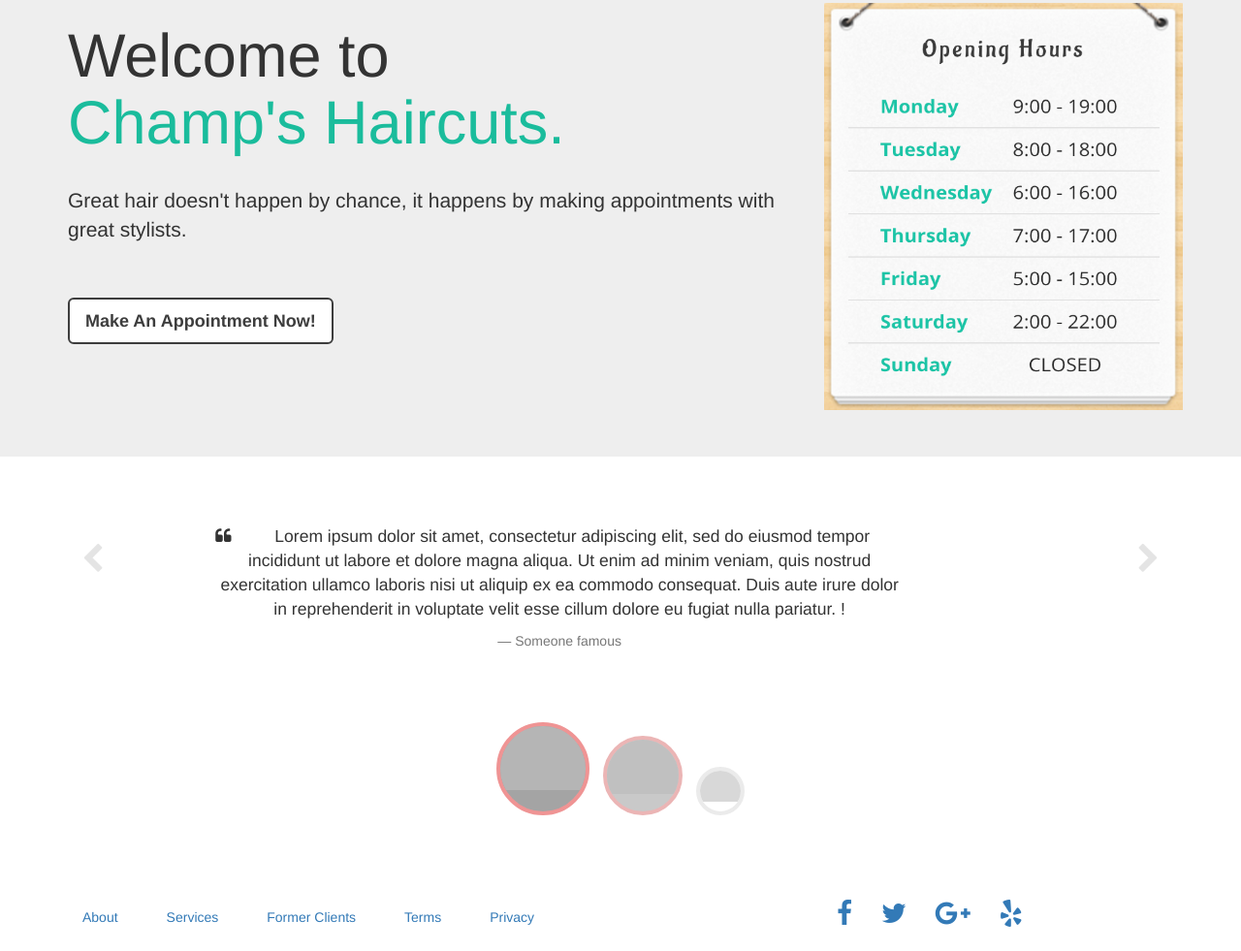
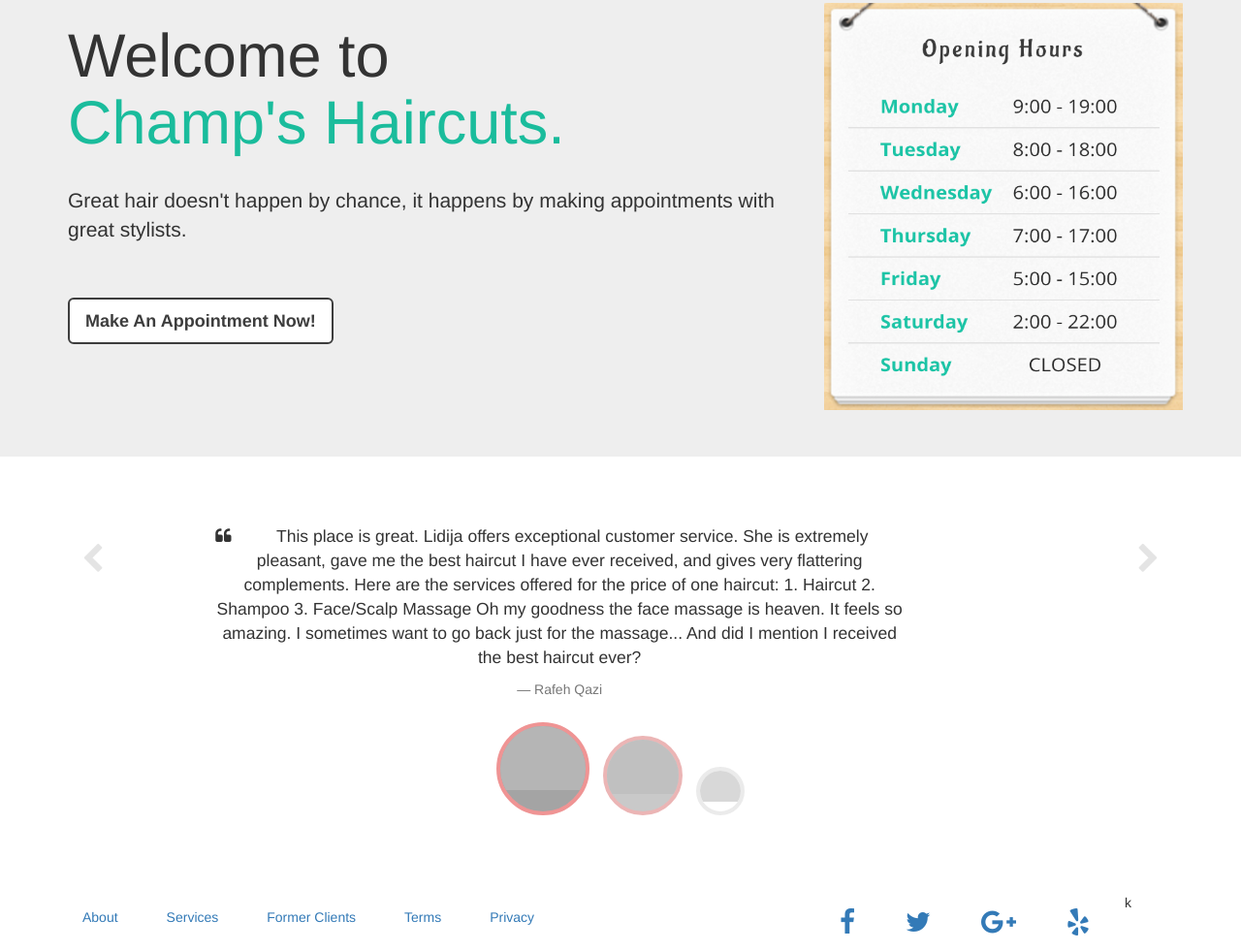
Before and after one commit to CleverProgrammer/champs_haircuts, a plain HTML site: page index.html in a window 1280 px wide. Shown: the part 145-1126 px from the top of the page at 97% size. Drawn offline with nearby package versions, Linux system fonts and the light colour scheme; grey boxes are pictures that could not be loaded.

Commit message:
Add Rafeh Qazi's official yelp review to all the dummy testimonials

```diff
--- a/index.html
+++ b/index.html
@@ -86,12 +86,20 @@
                                 <div class="row">
                                     <div class="col-sm-8 col-sm-offset-2">
 
-                                        <p>Lorem ipsum dolor sit amet, consectetur adipiscing elit, sed do eiusmod
-                                            tempor incididunt ut labore et dolore magna aliqua. Ut enim ad minim veniam,
-                                            quis nostrud exercitation ullamco laboris nisi ut aliquip ex ea commodo
-                                            consequat. Duis aute irure dolor in reprehenderit in voluptate velit esse
-                                            cillum dolore eu fugiat nulla pariatur. !</p>
-                                        <small>Someone famous</small>
+                                        <p>This place is great. Lidija offers exceptional customer service. She is
+                                            extremely pleasant, gave me the best haircut I have ever received, and gives
+                                            very flattering complements.
+
+                                            Here are the services offered for the price of one haircut:
+                                            1. Haircut
+                                            2. Shampoo
+                                            3. Face/Scalp Massage
+
+                                            Oh my goodness the face massage is heaven. It feels so amazing. I sometimes
+                                            want to go back just for the massage... And did I mention I received the
+                                            best haircut ever?</p>
+                                        <small>Rafeh Qazi</small>
+
                                     </div>
                                 </div>
                             </blockquote>
@@ -101,13 +109,20 @@
                             <blockquote>
                                 <div class="row">
                                     <div class="col-sm-8 col-sm-offset-2">
+                                        <p>This place is great. Lidija offers exceptional customer service. She is
+                                            extremely pleasant, gave me the best haircut I have ever received, and gives
+                                            very flattering complements.
 
-                                        <p>Lorem ipsum dolor sit amet, consectetur adipiscing elit, sed do eiusmod
-                                            tempor incididunt ut labore et dolore magna aliqua. Ut enim ad minim veniam,
-                                            quis nostrud exercitation ullamco laboris nisi ut aliquip ex ea commodo
-                                            consequat. Duis aute irure dolor in reprehenderit in voluptate velit esse
-                                            cillum dolore eu fugiat nulla pariatur. </p>
-                                        <small>Someone famous</small>
+                                            Here are the services offered for the price of one haircut:
+                                            1. Haircut
+                                            2. Shampoo
+                                            3. Face/Scalp Massage
+
+                                            Oh my goodness the face massage is heaven. It feels so amazing. I sometimes
+                                            want to go back just for the massage... And did I mention I received the
+                                            best haircut ever?</p>
+                                        <small>Rafeh Qazi</small>
+
                                     </div>
                                 </div>
                             </blockquote>
@@ -118,12 +133,19 @@
                                 <div class="row">
                                     <div class="col-sm-8 col-sm-offset-2">
 
-                                        <p>Lorem ipsum dolor sit amet, consectetur adipiscing elit, sed do eiusmod
-                                            tempor incididunt ut labore et dolore magna aliqua. Ut enim ad minim veniam,
-                                            quis nostrud exercitation ullamco laboris nisi ut aliquip ex ea commodo
-                                            consequat. Duis aute irure dolor in reprehenderit in voluptate velit esse
-                                            cillum dolore eu fugiat nulla pariatur. .</p>
-                                        <small>Someone famous</small>
+                                        <p>This place is great. Lidija offers exceptional customer service. She is
+                                            extremely pleasant, gave me the best haircut I have ever received, and gives
+                                            very flattering complements.
+
+                                            Here are the services offered for the price of one haircut:
+                                            1. Haircut
+                                            2. Shampoo
+                                            3. Face/Scalp Massage
+
+                                            Oh my goodness the face massage is heaven. It feels so amazing. I sometimes
+                                            want to go back just for the massage... And did I mention I received the
+                                            best haircut ever?</p>
+                                        <small>Rafeh Qazi</small>
                                     </div>
                                 </div>
                             </blockquote>
@@ -140,7 +162,6 @@
         </div>
     </div>
 </div>
-</div>
 <br><br><br>
 <footer>
     <div class="container">
@@ -156,10 +177,12 @@
             </div>
             <div class="col-xs-12 col-sm-4">
                 <ul class="nav navbar-nav">
-                    <a href="" class="btn btn-circle" target="_new"><i class="fa fa-facebook fa-2x"></i></a>
-                    <a href="" class="btn btn-circle" target="_new"><i class="fa fa-twitter fa-2x"></i></a>
-                    <a href="" class="btn btn-circle" target="_new"><i class="fa fa-google-plus fa-2x"></i></a>
-                    <a href="http://www.yelp.com/biz/champs-haircuts-skokie" class="btn btn-circle" target="_new"><i class="fa fa-yelp fa-2x"></i></a>
+                    <li><a href="" class="btn btn-circle" target="_new"><i class="fa fa-facebook fa-2x"></i></a></li>
+                    <li><a href="" class="btn btn-circle" target="_new"><i class="fa fa-twitter fa-2x"></i></a></li>
+                    <li><a href="" class="btn btn-circle" target="_new"><i class="fa fa-google-plus fa-2x"></i></a></li>
+                    k
+                    <li><a href="http://www.yelp.com/biz/champs-haircuts-skokie" class="btn btn-circle" target="_new"><i
+                            class="fa fa-yelp fa-2x"></i></a></li>
                 </ul>
             </div>
         </div>
```
